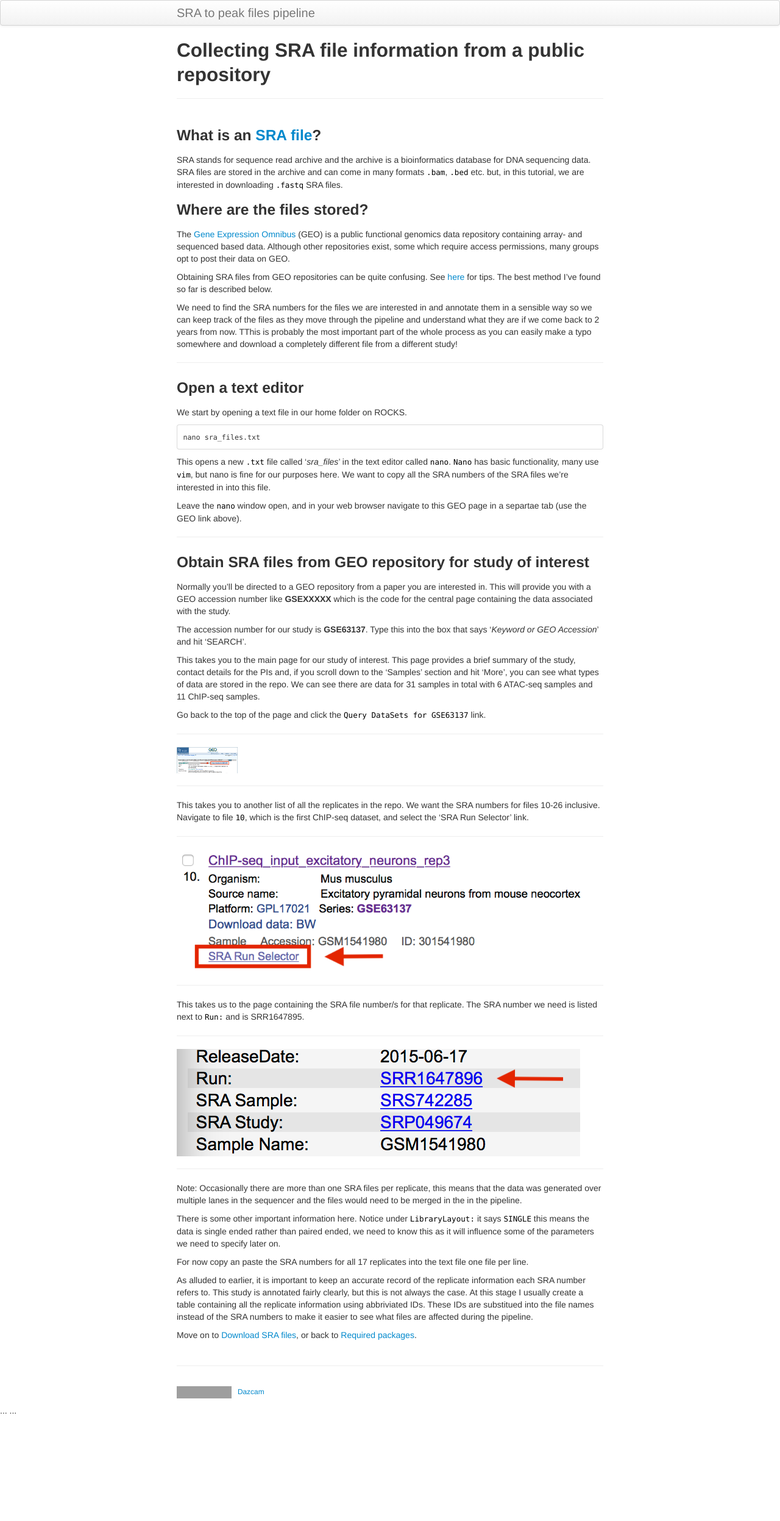
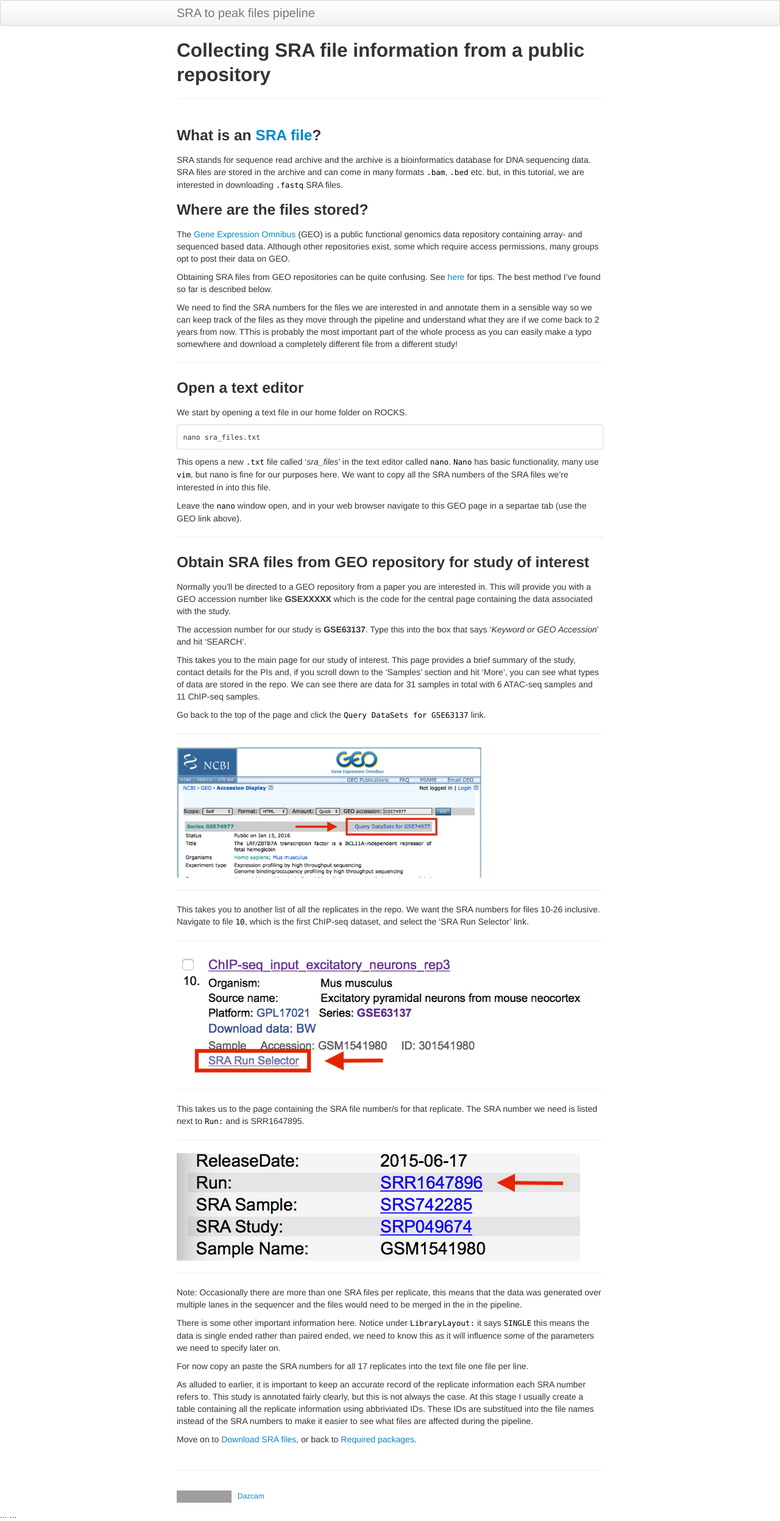
Before and after one commit to Dazcam/Bioinformatics-tutorials, a Jekyll site: the page built from pages/get_sra_info.md, in a window 1280 px wide. Shown: the whole page at 61% size. Built offline with Jekyll 4.4.1, drawn with Linux system fonts in a browser that asks for light colours; before the commit the page ends 2323 px from its top, so only the background shows below that; grey boxes are pictures that could not be loaded.

Commit message:
Minor edits

```diff
--- a/pages/get_sra_info.md
+++ b/pages/get_sra_info.md
@@ -62,7 +62,7 @@ Go back to the top of the page and click the `Query DataSets for GSE63137` link.
 
 ***
 
-![image1]({{ site.baseurl }}/assets/geo_screenshot1.png){:height="50px" width="100px"}
+![image1]({{ site.baseurl }}/assets/geo_screenshot1.png){:height="250px" width="500px"}
 
 ***
 
```
